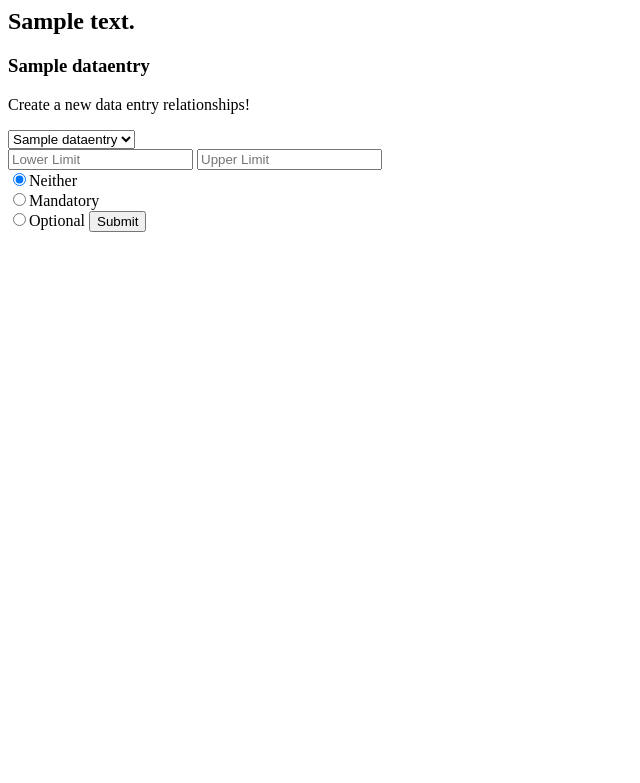
After one commit to sirrah23/DataDictionaryManager, a Django app: page /ddm/project/1/dataentry/1/ in a window 1280 px wide. The commit adds this page. Shown: the top 783 px of the page, without its empty margins (0-640 px from the left). Run offline with Django 3.2, Linux system fonts and the light colour scheme; tables that the repository leaves empty hold one stand-in row (values such as "Sample post").

Commit message:
Create new form/screen for creating Data Entry Pairs

```diff
--- a/ddm_site/ddm/repos.py
+++ b/ddm_site/ddm/repos.py
@@ -74,3 +74,10 @@ class DataEntryRepo:
         return list(
             map(lambda d: self._to_dict(d),
                 self.data_entry_model.objects.filter(project_id=project_id)))
+
+    def get_entry_by_id(self, dataentry_id):
+        """
+        Obtain the data associated with a DataEntry via the given id.
+        """
+        #TODO: Implement this
+        pass
--- /dev/null
+++ b/ddm_site/ddm/templates/ddm/dataentrypairs.html
@@ -0,0 +1,27 @@
+<html>
+    <header>
+        <title>Data Dictionary Manager</title>
+    </header>
+    <body>
+        <h2>{{project_desc}}</h2>
+        <h3>{{dataentry_name}}</h3>
+        <p>Create a new data entry relationships!</p>
+        {% if error_message %}
+            <p style='color:red'">{{error_message}}</p>
+        {% endif %}
+        <form action="/ddm/project/{{project_id}}/dataentry/{{dataentry_id}}/" method="POST">
+            {% csrf_token %}
+            <select name="child">
+                {% for dataentry in dataentries %}
+                    <option value="{{dataentry.id}}">{{dataentry.name}}</option>
+                {% endfor %}
+            </select></br>
+            <input id="number" type="number" placeholder="Lower Limit" name="lower_limit">
+            <input id="number" type="number" placeholder="Upper Limit" name="upper_limit"></br>
+            <input type="radio" name="constraint" value="neither" checked>Neither<br>
+            <input type="radio" name="constraint" value="mandatory">Mandatory<br>
+            <input type="radio" name="constraint" value="optional">Optional
+            <input type="submit" value="Submit"/>
+        </form>
+    </body>
+</html>
--- a/ddm_site/ddm/templates/ddm/project.html
+++ b/ddm_site/ddm/templates/ddm/project.html
@@ -9,7 +9,7 @@
         {% if data_entries %}
         <ul>
             {% for entry in data_entries %}
-            <li><a href="/ddm/dataentry/{{entry.id}}/">{{entry.name}}</a></li>
+            <li><a href="/ddm/project/{{project_id}}/dataentry/{{entry.id}}/">{{entry.name}}</a></li>
             {% endfor %}
         </ul>
         {% else %}
--- a/ddm_site/ddm/urls.py
+++ b/ddm_site/ddm/urls.py
@@ -6,4 +6,5 @@ urlpatterns = [
     path('', views.index, name='index'),
     path('project/<int:project_id>/', views.project, name='project'),
     path('project/<int:project_id>/dataentry', views.dataentry, name='dataentry'),
+    path('project/<int:project_id>/dataentry/<int:dataentry_id>/', views.dataentrypairs, name='dataentrypairs'),
 ]
--- a/ddm_site/ddm/views.py
+++ b/ddm_site/ddm/views.py
@@ -56,3 +56,23 @@ def dataentry(request, project_id):
     context['error_message'] = error_message
     context['project_id'] = project_id
     return render(request, 'ddm/dataentry.html', context)
+
+def dataentrypairs(request, project_id, dataentry_id):
+    """
+    The page where a user can create relationships between a parent and child
+    data entry pair.
+    """
+    if request.method == 'POST':
+        print("Posting") #TODO: Temporary print for now
+    pr = ProjectRepo()
+    dr = DataEntryRepo()
+    project = pr.get_project_by_id(project_id)
+    dataentries = dr.get_entry_by_project(project_id)
+    curr_dataentry = list(filter(lambda d: d['id'] == dataentry_id, dataentries))[0]
+    context = {}
+    context['project_id'] = project_id
+    context['dataentry_id'] = dataentry_id
+    context['project_desc'] = project['description']
+    context['dataentry_name'] = curr_dataentry['name']
+    context['dataentries'] = dataentries
+    return render(request, 'ddm/dataentrypairs.html', context)
```
